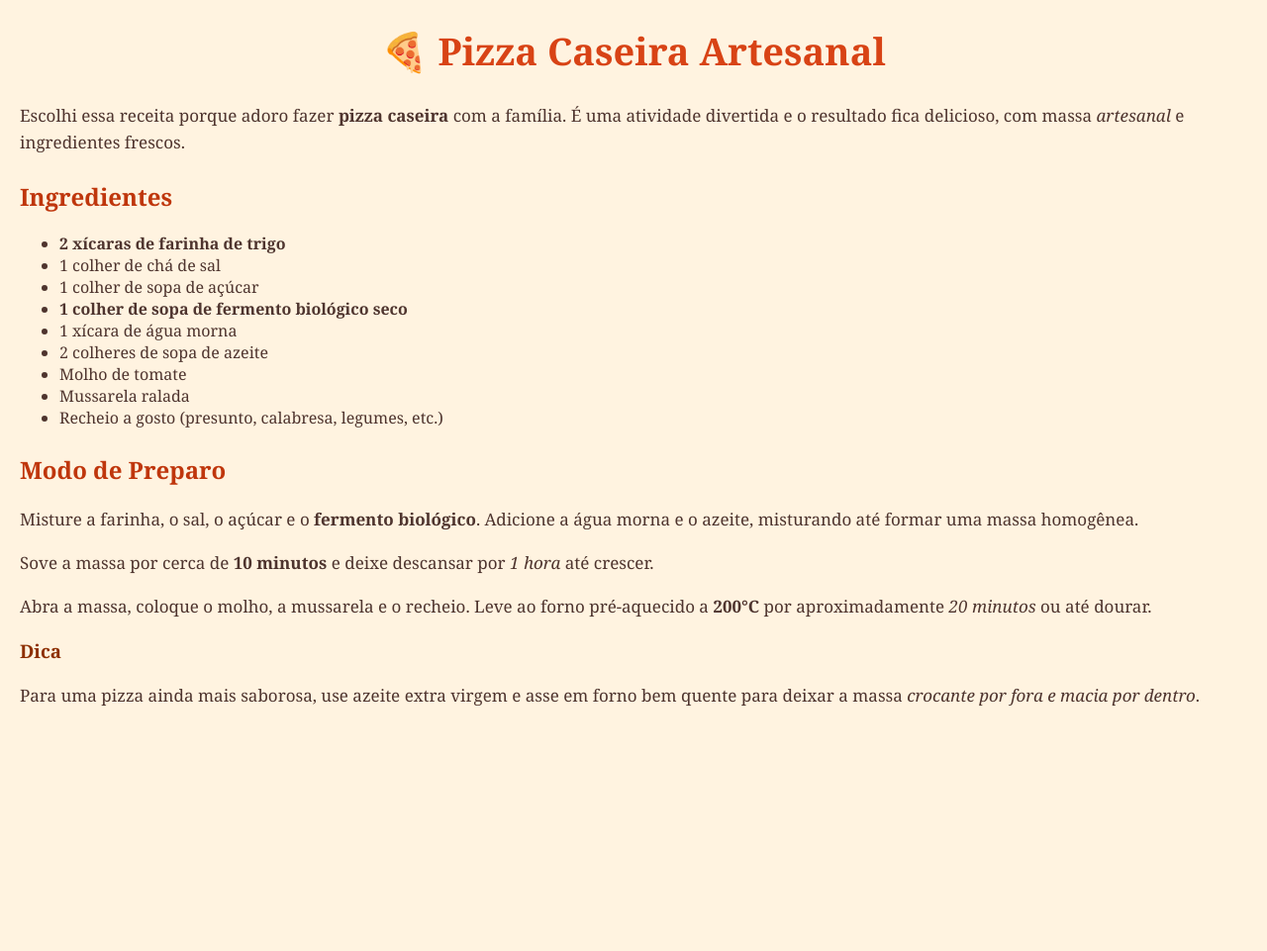
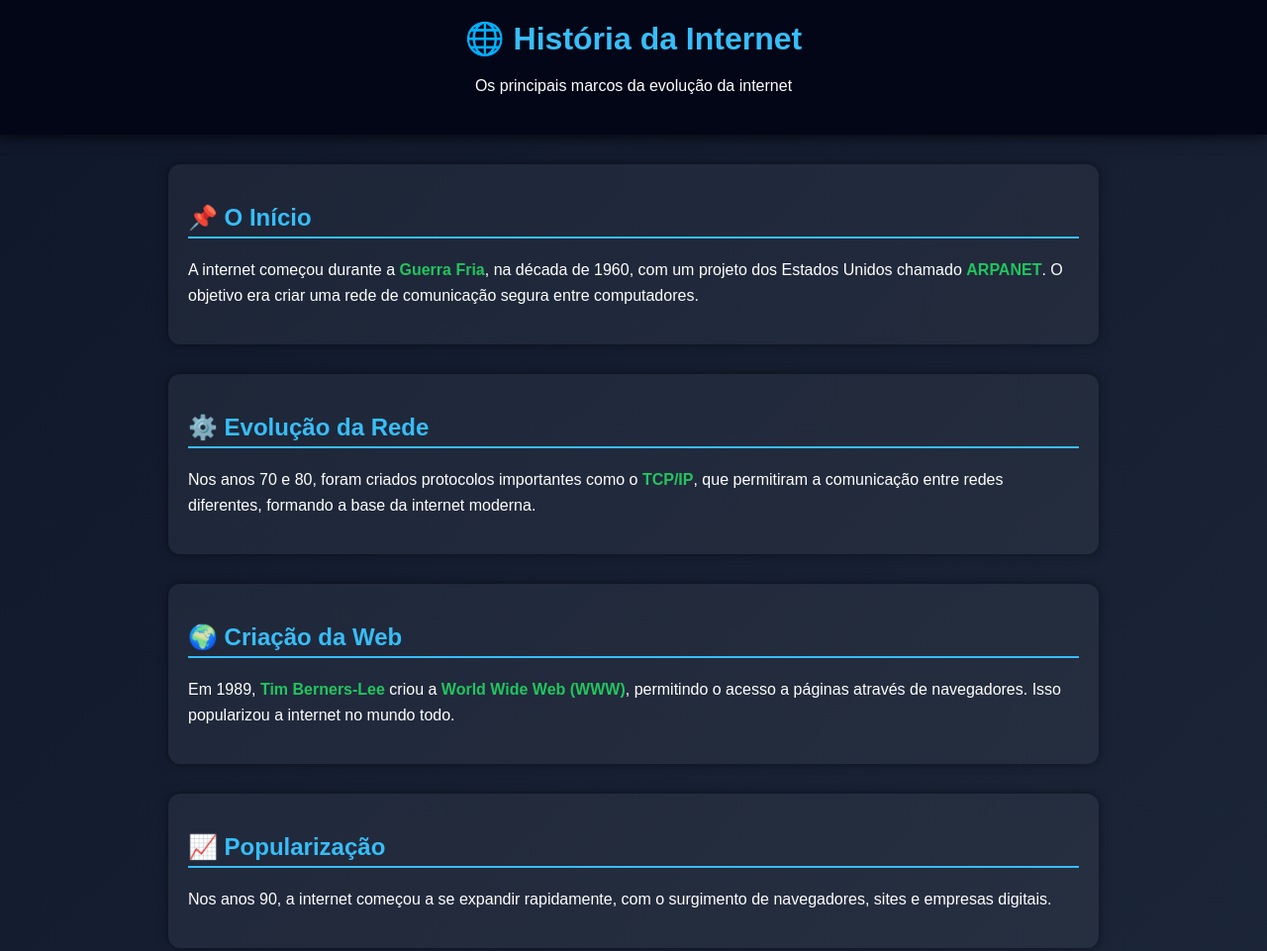
Before and after one commit to fellipehrcosta2008-web/aula1-ds, a plain HTML site: page index.html in a window 1280 px wide. Shown: the top 961 px of the page at 99% size. Before the commit the page ends 800 px from the top, so only its background shows below. Drawn offline with Linux system fonts and the light colour scheme.

Commit message:
historia da internet

```diff
--- a/index.html
+++ b/index.html
@@ -2,92 +2,141 @@
 <html lang="pt-br">
 <head>
 <meta charset="UTF-8">
-<title>Pizza Caseira</title>
+<meta name="viewport" content="width=device-width, initial-scale=1.0">
+<title>História da Internet</title>
 
 <style>
     body {
-        font-family: 'Georgia', serif; /* fonte clássica */
-        background-color: #fff3e0;
-        color: #4e342e;
-        margin: 20px;
+        margin: 0;
+        font-family: Arial, Helvetica, sans-serif;
+        background: linear-gradient(135deg, #0f172a, #1e293b);
+        color: #fff;
     }
 
-    h1 {
-        color: #d84315;
+    header {
+        background: #020617;
+        padding: 20px;
         text-align: center;
-        font-size: 38px;
+        box-shadow: 0 0 15px #000;
+    }
+
+    header h1 {
+        margin: 0;
+        color: #38bdf8;
+    }
+
+    section {
+        max-width: 900px;
+        margin: 30px auto;
+        padding: 20px;
+        background: rgba(255,255,255,0.05);
+        border-radius: 12px;
+        box-shadow: 0 0 10px rgba(0,0,0,0.5);
     }
 
     h2 {
-        color: #bf360c;
-        margin-top: 25px;
-    }
-
-    h3 {
-        color: #8d2f00;
+        color: #38bdf8;
+        border-bottom: 2px solid #38bdf8;
+        padding-bottom: 5px;
     }
 
     p {
-        font-size: 17px;
         line-height: 1.6;
     }
 
-    a {
-        color: #e64a19;
-        text-decoration: none;
+    .linha-tempo {
+        border-left: 3px solid #38bdf8;
+        padding-left: 15px;
+        margin-top: 20px;
     }
 
-    a:hover {
-        text-decoration: underline;
+    .item {
+        margin-bottom: 15px;
     }
+
+    footer {
+        text-align: center;
+        padding: 15px;
+        background: #020617;
+        margin-top: 30px;
+        font-size: 14px;
+        color: #94a3b8;
+    }
+
+    .destaque {
+        color: #22c55e;
+        font-weight: bold;
+    }
+
 </style>
 </head>
 
 <body>
 
-<h1>🍕 Pizza Caseira Artesanal</h1>
+<header>
+    <h1>🌐 História da Internet</h1>
+    <p>Os principais marcos da evolução da internet</p>
+</header>
 
+<section>
+    <h2>📌 O Início</h2>
     <p>
-Escolhi essa receita porque adoro fazer <strong>pizza caseira</strong> com a família.
-É uma atividade divertida e o resultado fica delicioso, com massa <em>artesanal</em>
-e ingredientes frescos.
+        A internet começou durante a <span class="destaque">Guerra Fria</span>, na década de 1960,
+        com um projeto dos Estados Unidos chamado <span class="destaque">ARPANET</span>.
+        O objetivo era criar uma rede de comunicação segura entre computadores.
     </p>
+</section>
 
-<h2>Ingredientes</h2>
-<ul>
-    <li><strong>2 xícaras de farinha de trigo</strong></li>
-    <li>1 colher de chá de sal</li>
-    <li>1 colher de sopa de açúcar</li>
-    <li><strong>1 colher de sopa de fermento biológico seco</strong></li>
-    <li>1 xícara de água morna</li>
-    <li>2 colheres de sopa de azeite</li>
-    <li>Molho de tomate</li>
-    <li>Mussarela ralada</li>
-    <li>Recheio a gosto (presunto, calabresa, legumes, etc.)</li>
-</ul>
+<section>
+    <h2>⚙️ Evolução da Rede</h2>
+    <p>
+        Nos anos 70 e 80, foram criados protocolos importantes como o
+        <span class="destaque">TCP/IP</span>, que permitiram a comunicação entre redes diferentes,
+        formando a base da internet moderna.
+    </p>
+</section>
 
-<h2>Modo de Preparo</h2>
+<section>
+    <h2>🌍 Criação da Web</h2>
     <p>
-Misture a farinha, o sal, o açúcar e o <strong>fermento biológico</strong>.
-Adicione a água morna e o azeite, misturando até formar uma massa homogênea.
+        Em 1989, <span class="destaque">Tim Berners-Lee</span> criou a
+        <span class="destaque">World Wide Web (WWW)</span>, permitindo o acesso a páginas através de navegadores.
+        Isso popularizou a internet no mundo todo.
     </p>
+</section>
 
+<section>
+    <h2>📈 Popularização</h2>
     <p>
-Sove a massa por cerca de <strong>10 minutos</strong> e deixe descansar por
-<em>1 hora</em> até crescer.
+        Nos anos 90, a internet começou a se expandir rapidamente,
+        com o surgimento de navegadores, sites e empresas digitais.
     </p>
+</section>
 
+<section>
+    <h2>🚀 Internet Hoje</h2>
     <p>
-Abra a massa, coloque o molho, a mussarela e o recheio.
-Leve ao forno pré-aquecido a <strong>200°C</strong> por aproximadamente
-<em>20 minutos</em> ou até dourar.
+        Atualmente, a internet conecta bilhões de pessoas,
+        sendo essencial para comunicação, estudo, trabalho e entretenimento.
     </p>
+</section>
 
-<h3>Dica</h3>
-<p>
-Para uma pizza ainda mais saborosa, use azeite extra virgem e asse em forno bem quente
-para deixar a massa <em>crocante por fora e macia por dentro</em>.
-</p>
+<section>
+    <h2>⏳ Linha do Tempo</h2>
+
+    <div class="linha-tempo">
+        <div class="item">1969 - Criação da ARPANET</div>
+        <div class="item">1983 - Surgimento do TCP/IP</div>
+        <div class="item">1989 - Criação da World Wide Web</div>
+        <div class="item">1990+ - Popularização da internet</div>
+        <div class="item">Hoje - Internet global</div>
+    </div>
+
+</section>
+
+<footer>
+    © 2026 - Página criada por você 🚀
+</footer>
 
 </body>
 </html>
```
Lines whose indentation alone changed are shown as unchanged.
